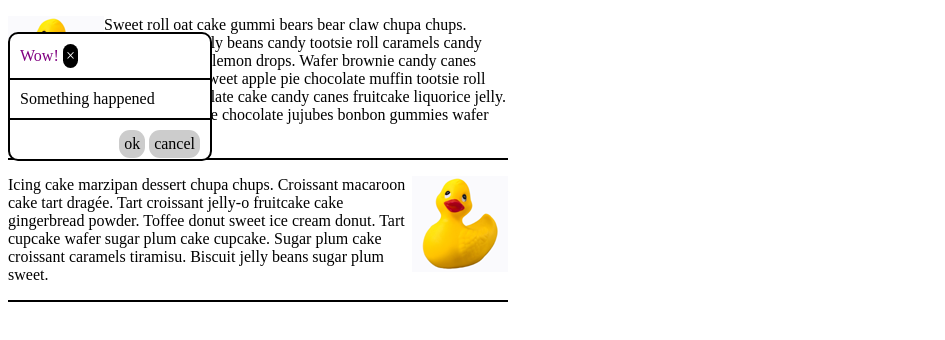
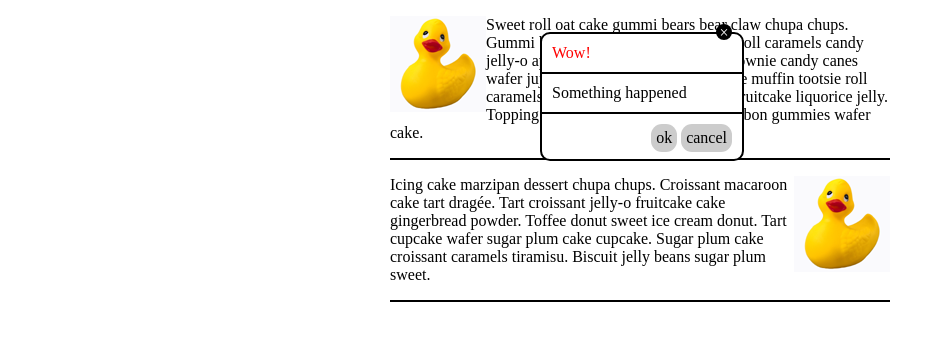
Before and after one commit to greenfox-zerda-lasers/bereczb, a plain HTML site: page week-02/day-1/exercise-4/index.html in a window 1280 px wide. Shown: the whole page, without its empty margins (0-945 px from the left). Drawn offline with Linux system fonts and the light colour scheme.

Commit message:
duck fix

```diff
--- a/week-02/day-1/exercise-4/index.html
+++ b/week-02/day-1/exercise-4/index.html
@@ -6,7 +6,6 @@
     <link rel="stylesheet" href="style.css">
   </head>
   <body>
-    <div>
       <p>
         <img src="duck.png">
         Sweet roll oat cake gummi bears bear claw chupa chups. Gummi bears jelly beans candy tootsie roll caramels candy jelly-o apple pie lemon drops. Wafer brownie candy canes wafer jujubes. Sweet apple pie chocolate muffin tootsie roll caramels. Chocolate cake candy canes fruitcake liquorice jelly. Topping fruitcake chocolate jujubes bonbon gummies wafer cake.
@@ -28,6 +27,5 @@
 
       </div>
 
-    </div>
   </body>
 </html>
--- a/week-02/day-1/exercise-4/style.css
+++ b/week-02/day-1/exercise-4/style.css
@@ -1,5 +1,7 @@
 body{
   position: relative;
+  width: 500px;
+  margin: auto;
 }
 
 p {
@@ -25,8 +27,7 @@ img {
   z-index: 1;
   position: absolute;
   top: 1em;
-  margin: auto;
-
+  margin-left: 150px;
 }
 
 .box1{
@@ -35,15 +36,20 @@ img {
 }
 
 .wow{
-  color: purple;
+  color: red;
 }
 
 .x{
-  border-radius: 0.6em;
+  border-radius: 8px;
   background-color: black;
   color: white;
-  padding: 0.2em;
+  width: 16px;
+  height: 16px;
   display: inline-block;
+  text-align: center;
+  right: 10px;
+  top: -10px;
+  position: absolute;
 }
 
 .box2{
```
